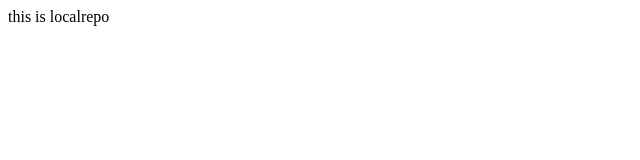
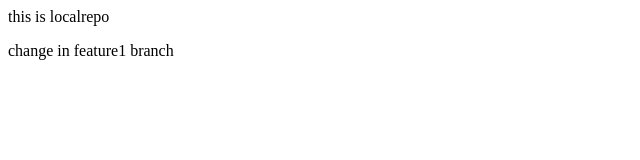
Before and after one commit to Shyamalboharupi/loacalrepo, a plain HTML site: page index.html in a window 1280 px wide. Shown: the whole page, without its empty margins (0-640 px from the left). Drawn offline with Linux system fonts and the light colour scheme.

Commit message:
add something in feature branch1

```diff
--- a/index.html
+++ b/index.html
@@ -1 +1,2 @@
 <p>this is localrepo</p>
+<p>change in feature1 branch</p>
```
